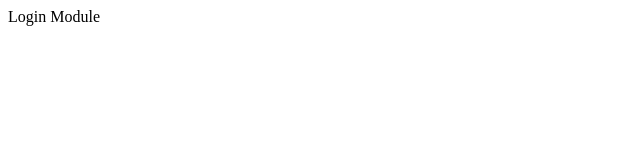
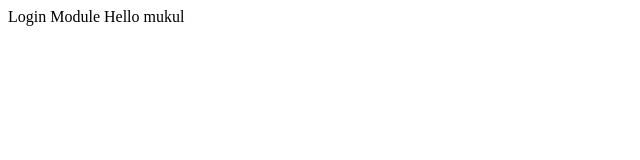
Before and after one commit to Babloo98/ekeeda-march-session, a plain HTML site: page login.html in a window 1280 px wide. Shown: the whole page, without its empty margins (0-640 px from the left). Drawn offline with Linux system fonts and the light colour scheme.

Commit message:
Code for login module change

```diff
--- a/login.html
+++ b/login.html
@@ -5,5 +5,6 @@
     </head>
     <body>
         Login Module
+        Hello mukul
     </body>
 </html>
```
